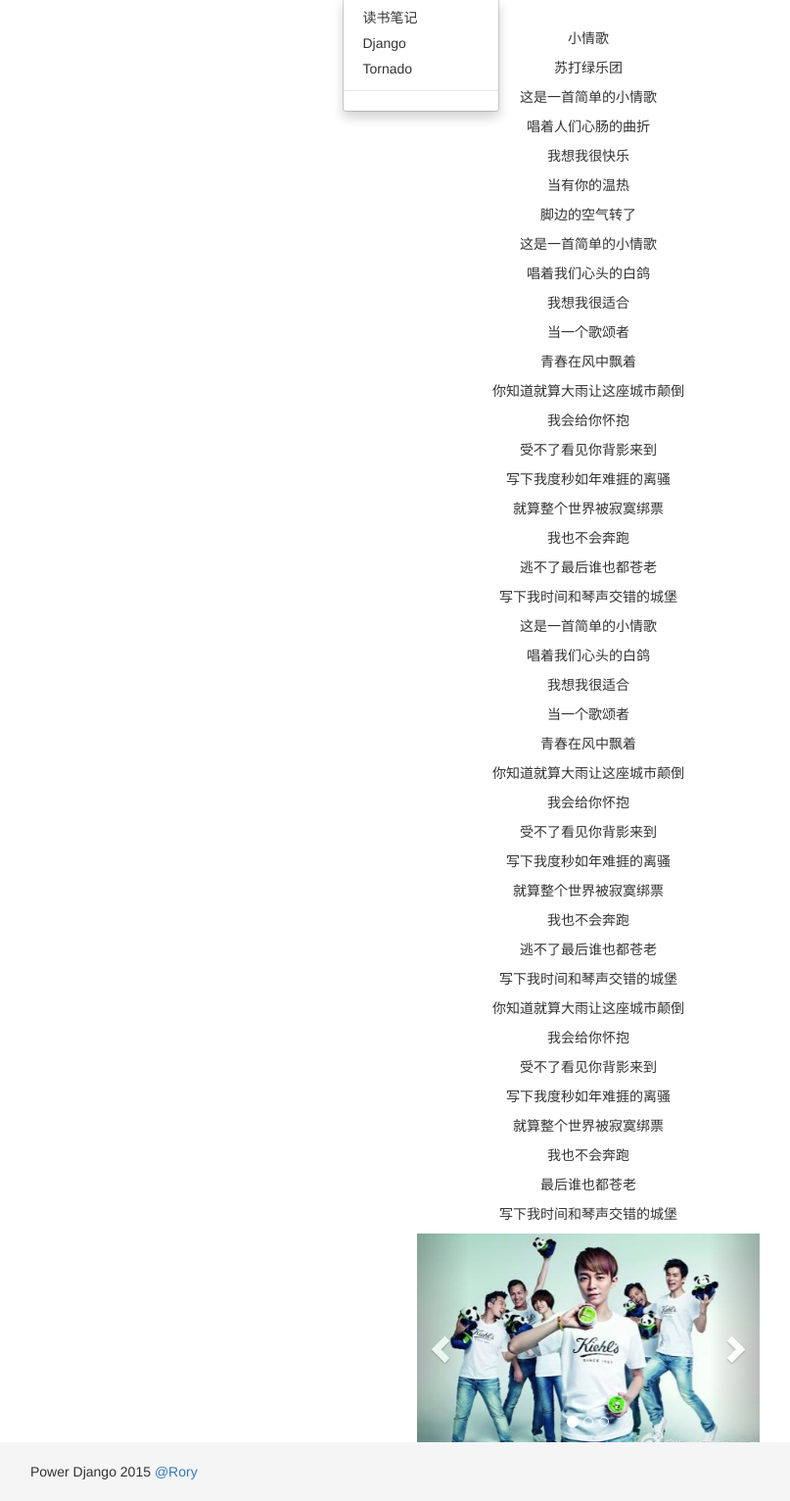
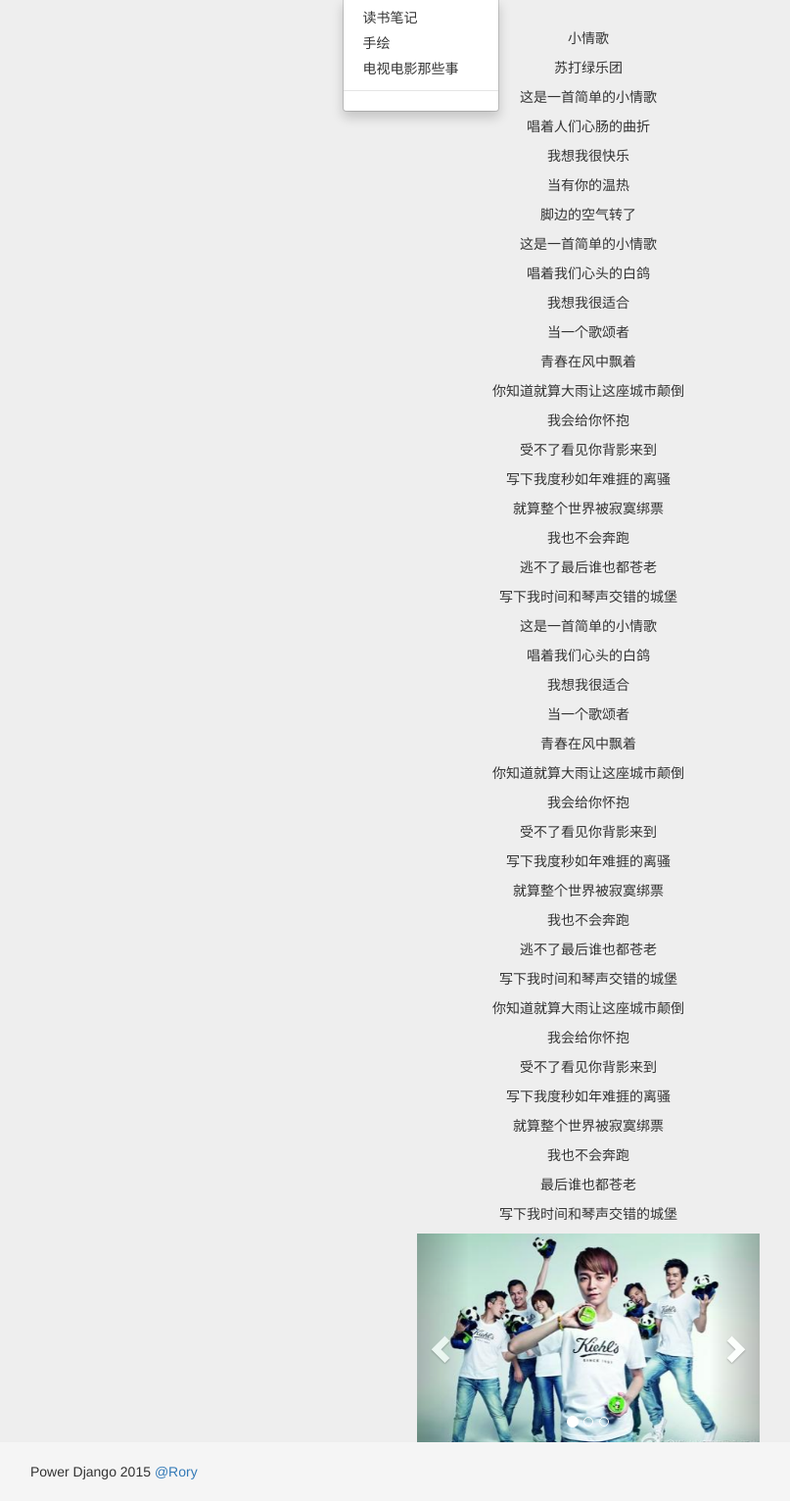
Before and after one commit to Roryjia/irory, a Django app: template src/templates/music/index.html in a window 1280 px wide, after a click on "其他". Shown: the part 51-1583 px from the top of the page at 98% size, without its empty margins (39-846 px from the left). Run offline with Django 3.2, Linux system fonts and the light colour scheme; the template is opened without the code that fills it, so the values that code supplies are empty; parts of the project's set-up code (start-up, migrations or seed data) failed here and were passed over; some libraries are stand-ins or nearby versions.

Commit message:
add some css

```diff
--- a/src/templates/base.html
+++ b/src/templates/base.html
@@ -15,6 +15,7 @@
     <link rel="stylesheet" href="{% static 'css/base.css' %}">
 </head>
 <body>
+
     {% include "nav.html" %}
 
     {% block body %}{% endblock %}
--- a/src/templates/music/index.html
+++ b/src/templates/music/index.html
@@ -14,7 +14,7 @@
   </style>
 {% endblock %}
 
-{% block title %}Hello One Django Templates{% endblock %}
+{% block title %}歌曲每日－小情歌{% endblock %}
 
 {% block body %}
     <div class="blank"></div>
--- a/src/templates/nav.html
+++ b/src/templates/nav.html
@@ -20,8 +20,8 @@
                     <a href="javascript:void(0)" class="dropdown-toggle" data-toggle="dropdown" role="button" aria-expanded="false">其他<span class="caret"></span></a>
                     <ul class="dropdown-menu" role="menu">
                         <li><a href="javascript:void(0)">读书笔记</a></li>
-                        <li><a href="javascript:void(0)">Django</a></li>
-                        <li><a href="javascript:void(0)">Tornado</a></li>
+                        <li><a href="javascript:void(0)">手绘</a></li>
+                        <li><a href="javascript:void(0)">电视电影那些事</a></li>
                         <li class="divider"></li>
                         <li class="dropdown-header"></li>
                     </ul>
--- a/static/css/base.css
+++ b/static/css/base.css
@@ -5,7 +5,13 @@ body {
     padding-top: 50px;
     min-height: 100%;
     position: relative;
+    background: #EEEEEE;
 }
+
+body, a, button, span {
+  cursor: url('http://www.YoonPer.com/wp-content/themes/YoonPer/mouse.cur'),auto;
+}
+
 @media only screen and (max-width: 1000px){
     nav  form{
         display: none;
```
Also changed, not shown: 1 other file.
